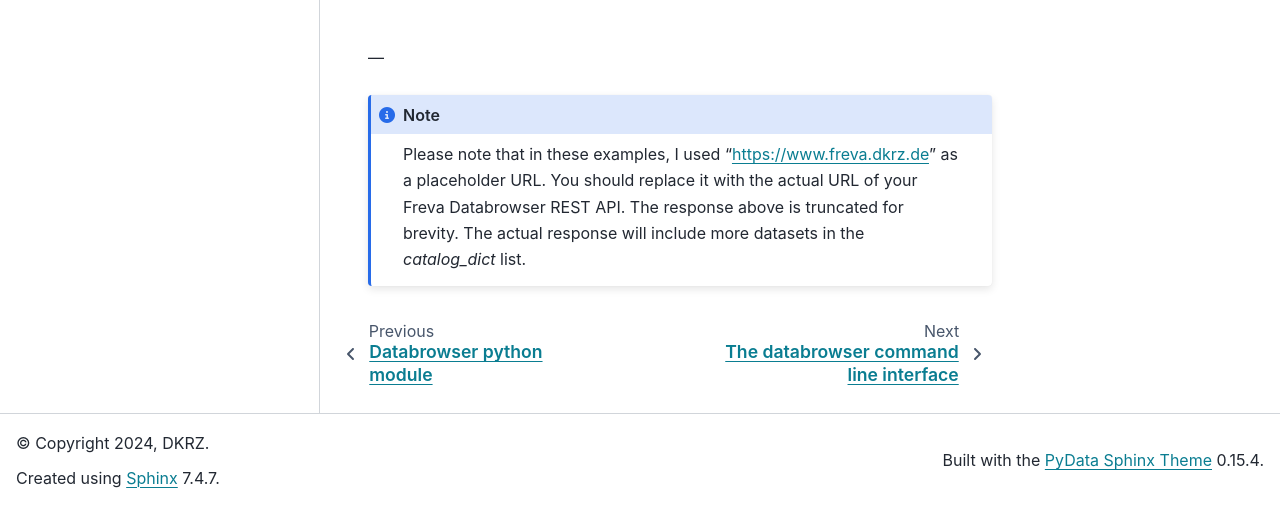
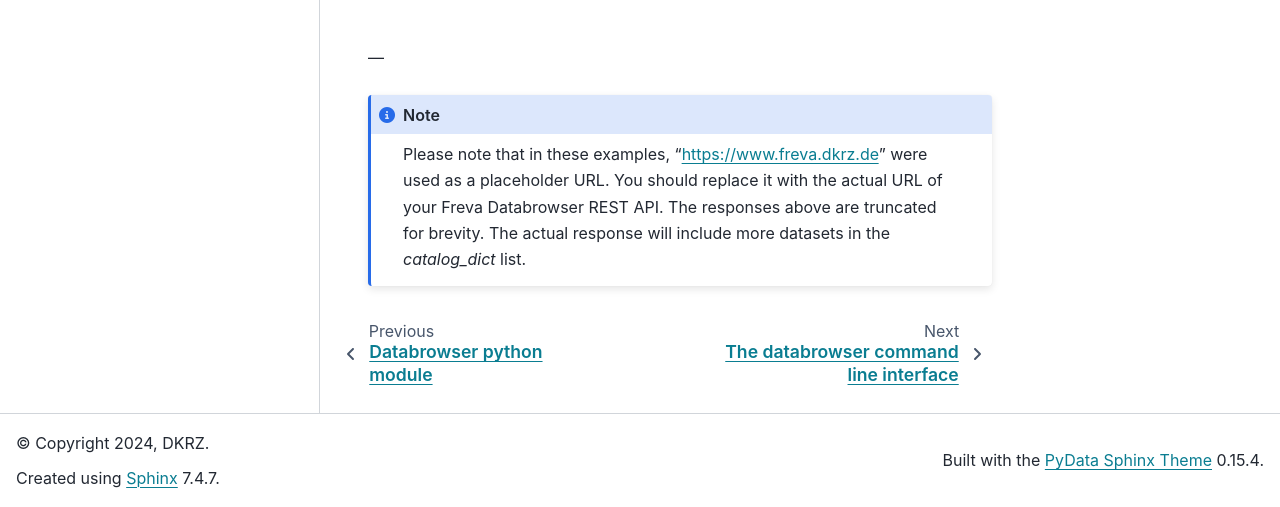
Before and after one commit to freva-org/freva-nextgen, a Sphinx documentation site: the page built from docs/source/databrowser/APIRef.rst, in a window 1280 px wide and 900 px high, scrolled down 14805 px, cut to the strip 393-900 px from the top of the window. Built offline with Sphinx 7.4.7 and the PyData theme 0.15.4, drawn with Linux system fonts in a browser that asks for light colours; the version number is read from the project's files by our own code; some of the changed text lies outside the part shown.

Commit message:
Update docs.

```diff
--- a/docs/source/databrowser/APIRef.rst
+++ b/docs/source/databrowser/APIRef.rst
@@ -150,7 +150,7 @@
 Searching for datasets locations
 ---------------------------------
 
-.. http:get:: /api/freva-nextgen/databrowser/data_search/(str:flavour)/(str:uniq_key)
+.. http:get:: /api/freva-nextgen/databrowser/data-search/(str:flavour)/(str:uniq_key)
 
     This endpoint allows you to search for climate datasets based on the specified
     Data Reference Syntax (DRS) standard (`flavour`) and the type of search result
@@ -198,7 +198,7 @@
 
     .. sourcecode:: http
 
-        GET /api/freva-nextgen/databrowser/data_search/freva/file?product=EUR-11&fs_type=swift HTTP/1.1
+        GET /api/freva-nextgen/databrowser/data-search/freva/file?product=EUR-11&fs_type=swift HTTP/1.1
         Host: www.freva.dkrz.de
 
     Example Response
@@ -229,14 +229,14 @@
             :caption: Shell
 
             curl -X GET \
-            'https://www.freva.dkrz.de/api/freva-nextgen/databrowser/data_search/freva/file?product=EUR-11&fs_type=swift'
+            'https://www.freva.dkrz.de/api/freva-nextgen/databrowser/data-search/freva/file?product=EUR-11&fs_type=swift'
 
         .. code-tab:: python
             :caption: Python
 
             import requests
             response = requests.get(
-                "https://www.freva.dkrz.de/api/freva-nextgen/databrowser/data_search/freva/file",
+                "https://www.freva.dkrz.de/api/freva-nextgen/databrowser/data-search/freva/file",
                 params={"product": "EUR-11", "fs_type": "swift"}
             )
             data = list(response.iter_lines(decode_unicode=True))
@@ -246,7 +246,7 @@
 
             library(httr)
             response <- GET(
-                "https://www.freva.dkrz.de/api/freva-nextgen/databrowser/data_search/freva/file",
+                "https://www.freva.dkrz.de/api/freva-nextgen/databrowser/data-search/freva/file",
                 query = list(product = "EUR-11", fs_type = "swift")
             )
             data <- strsplit(content(response, as = "text", encoding = "UTF-8"), "\n")[[1]]
@@ -258,7 +258,7 @@
 
             using HTTP
             response = HTTP.get(
-                "https://www.freva.dkrz.de/api/freva-nextgen/databrowser/data_search/freva/file",
+                "https://www.freva.dkrz.de/api/freva-nextgen/databrowser/data-search/freva/file",
                 query = Dict("product" => "EUR-11", "fs_type" => "swift")
             )
             data = split(String(HTTP.body(response)),"\n")
@@ -272,7 +272,7 @@
             int main() {
                 CURL *curl;
                 CURLcode res;
-                const char *url = "https://www.freva.dkrz.de/api/freva-nextgen/databrowser/data_search/freva/file";
+                const char *url = "https://www.freva.dkrz.de/api/freva-nextgen/databrowser/data-search/freva/file";
 
                 // Query parameters
                 const char *product = "EUR-11";
@@ -325,7 +325,7 @@
 Searching for metadata
 ----------------------
 
-.. http:get:: /api/freva-nextgen/databrowser/metadata_search/(str:flavour)/(str:uniq_key)
+.. http:get:: /api/freva-nextgen/databrowser/metadata-search/(str:flavour)/(str:uniq_key)
 
     This endpoint allows you to search metadata (facets) based on the
     specified Data Reference Syntax (DRS) standard (`flavour`) and the type of
@@ -389,7 +389,7 @@
 
     .. sourcecode:: http
 
-        GET /api/freva-nextgen/databrowser/metadata_search/freva/file?product=EUR-11 HTTP/1.1
+        GET /api/freva-nextgen/databrowser/metadata-search/freva/file?product=EUR-11 HTTP/1.1
         Host: www.freva.dkrz.de
 
     Example Response
@@ -460,7 +460,7 @@
         .. code-tab:: bash
             :caption: Shell
 
-            curl -X GET 'https://www.freva.dkrz.de/api/freva-nextgen/databrowser/metadata_search/freva/file?product=EUR-11'
+            curl -X GET 'https://www.freva.dkrz.de/api/freva-nextgen/databrowser/metadata-search/freva/file?product=EUR-11'
 
 
         .. code-tab:: python
@@ -468,7 +468,7 @@
 
             import requests
             response = requests.get(
-                "https://www.freva.dkrz.de/api/freva-nextgen/databrowser/metadata_search/freva/file",
+                "https://www.freva.dkrz.de/api/freva-nextgen/databrowser/metadata-search/freva/file",
                 params={"product": "EUR-11"}
             )
             data = response.json()
@@ -478,7 +478,7 @@
 
             library(httr)
             response <- GET(
-                "https://www.freva.dkrz.de/api/freva-nextgen/databrowser/metadata_search/freva/file",
+                "https://www.freva.dkrz.de/api/freva-nextgen/databrowser/metadata-search/freva/file",
                 query = list(product = "EUR-11")
             )
             data <- jsonlite::fromJSON(content(response, as = "text", encoding = "utf-8"))
@@ -489,7 +489,7 @@
             using HTTP
             using JSON
             response = HTTP.get(
-                "https://www.freva.dkrz.de/api/freva-nextgen/databrowser/metadata_search/freva/file",
+                "https://www.freva.dkrz.de/api/freva-nextgen/databrowser/metadata-search/freva/file",
                 query = Dict("product" => "EUR-11")
             )
             data = JSON.parse(String(HTTP.body(response)))
@@ -503,7 +503,7 @@
             int main() {
                 CURL *curl;
                 CURLcode res;
-                const char *url = "https://www.freva.dkrz.de/api/freva-nextgen/databrowser/metadata_search/freva/file";
+                const char *url = "https://www.freva.dkrz.de/api/freva-nextgen/databrowser/metadata-search/freva/file";
 
                 // Query parameters
                 const char *product = "EUR-11";
@@ -546,7 +546,7 @@
 Generating an intake-esm catalogue
 ----------------------------------
 
-.. http:get:: /api/freva-nextgen/databrowser/intake_catalogue/(str:flavour)/(str:uniq_key)
+.. http:get:: /api/freva-nextgen/databrowser/intake-catalogue/(str:flavour)/(str:uniq_key)
 
     This endpoint generates an intake-esm catalogue in JSON format from a `freva`
     search. The catalogue includes metadata about the datasets found in the search
@@ -599,7 +599,7 @@
 
     .. sourcecode:: http
 
-        GET /api/freva-nextgen/databrowser/intake_catalogue/freva/file?product=EUR-11 HTTP/1.1
+        GET /api/freva-nextgen/databrowser/intake-catalogue/freva/file?product=EUR-11 HTTP/1.1
         Host: www.freva.dkrz.de
 
     Example Response
@@ -670,7 +670,7 @@
             :caption: Shell
 
             curl -X GET \
-            'https://www.freva.dkrz.de/api/freva-nextgen/databrowser/intake_catalogue/freva/file?product=EUR-11' > catalogue.json
+            'https://www.freva.dkrz.de/api/freva-nextgen/databrowser/intake-catalogue/freva/file?product=EUR-11' > catalogue.json
 
         .. code-tab:: python
             :caption: Python
@@ -678,7 +678,7 @@
             import requests
             import intake
             response = requests.get(
-                "https://www.freva.dkrz.de/api/freva-nextgen/databrowser/intake_catalogue/freva/file",
+                "https://www.freva.dkrz.de/api/freva-nextgen/databrowser/intake-catalogue/freva/file",
                 params={"product": "EUR-11"}
             )
             cat = intake.open_esm_datastore(cat)
@@ -688,11 +688,11 @@
 
             library(httr)
             response <- GET(
-                "https://www.freva.dkrz.de/api/freva-nextgen/databrowser/intake_catalogue/freva/file",
+                "https://www.freva.dkrz.de/api/freva-nextgen/databrowser/intake-catalogue/freva/file",
                 query = list(product = "EUR-11")
             )
             json_content <- content(response, "text", encoding="utf-8")
-            write(json_content, file = "intake_catalogue.json")
+            write(json_content, file = "intake-catalogue.json")
 
         .. code-tab:: julia
             :caption: Julia
@@ -700,11 +700,11 @@
             using HTTP
             using JSON
             response = HTTP.get(
-                "https://www.freva.dkrz.de/api/freva-nextgen/databrowser/intake_catalogue/freva/file",
+                "https://www.freva.dkrz.de/api/freva-nextgen/databrowser/intake-catalogue/freva/file",
                 query = Dict("product" => "EUR-11")
             )
             data = JSON.parse(String(HTTP.body(response)))
-            open("intake_catalogue.json", "w") do io
+            open("intake-catalogue.json", "w") do io
                 write(io, JSON.json(data))
             end
 
@@ -721,10 +721,10 @@
 
                 curl = curl_easy_init();
                 if (curl) {
-                    char url[] = "https://www.freva.dkrz.de/api/freva-nextgen/databrowser/intake_catalogue/freva/file?product=EUR-11";
+                    char url[] = "https://www.freva.dkrz.de/api/freva-nextgen/databrowser/intake-catalogue/freva/file?product=EUR-11";
                     curl_easy_setopt(curl, CURLOPT_URL, url);
 
-                    fp = fopen("intake_catalogue.json", "w");
+                    fp = fopen("intake-catalogue.json", "w");
                     curl_easy_setopt(curl, CURLOPT_WRITEDATA, fp);
 
                     res = curl_easy_perform(curl);
@@ -790,7 +790,7 @@
    Example Request
    ~~~~~~~~~~~~~~~
 
-   The logic works just like for the ``data_search`` and ``intake_catalogue``
+   The logic works just like for the ``data-search`` and ``intake-catalogue``
    endpoints. We constrain the data search by ``key=value`` search pairs.
    The only difference is that we have to authenticate by using an access token.
    You will also have to use a valid access token if you want to access the
@@ -810,8 +810,8 @@
        HTTP/1.1 200 OK
        Content-Type: plain/text
 
-       https://www.freva.dkrz.de/api/freva-data-portal/zarr/dcb608a0-9d77-5045-b656-f21dfb5e9acf.zarr
-       https://www.freva.dkrz.de/api/freva-data-portal/zarr/f56264e3-d713-5c27-bc4e-c97f15b5fe86.zarr
+       https://www.freva.dkrz.de/api/freva-nextgen/data-portal/zarr/dcb608a0-9d77-5045-b656-f21dfb5e9acf.zarr
+       https://www.freva.dkrz.de/api/freva-nextgen/data-portal/zarr/f56264e3-d713-5c27-bc4e-c97f15b5fe86.zarr
 
 
    Example
@@ -1344,7 +1344,7 @@
 
 .. note::
    Please note that in these examples,
-   I used "https://www.freva.dkrz.de" as a placeholder URL.
+   "https://www.freva.dkrz.de" were used as a placeholder URL.
    You should replace it with the actual URL of your
-   Freva Databrowser REST API. The response above is truncated for brevity.
+   Freva Databrowser REST API. The responses above are truncated for brevity.
    The actual response will include more datasets in the `catalog_dict` list.
```
